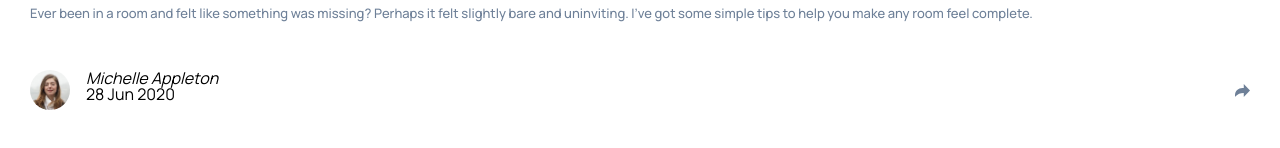
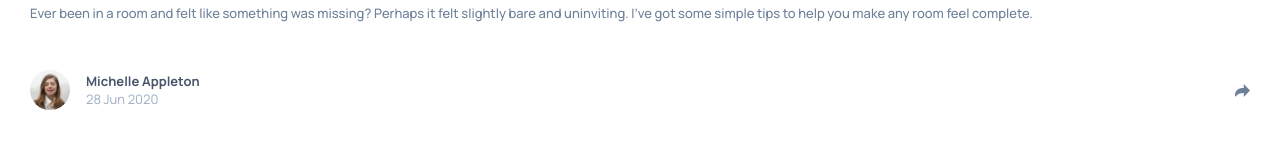
Before and after one commit to irfanoezen/article-preview-component, a plain HTML site: page index.html in a window 1280 px wide. Shown: the part 606-754 px from the top of the page. Drawn offline with Linux system fonts and the light colour scheme.

Commit message:
Style article foot

```diff
--- a/style.css
+++ b/style.css
@@ -158,6 +158,7 @@ li {
 
 .article__author-container {
   display: flex;
+  align-items: center;
   gap: 16px;
 }
 
@@ -165,3 +166,21 @@ li {
   border-radius: 50%;
   width: 40px;
 }
+
+.article__author-name {
+  color: var(--grey-900);
+  font-size: 13px;
+  font-weight: 700;
+  font-style: normal;
+  line-height: 1.4;
+  letter-spacing: 0.12%;
+}
+
+.article__publishing-date {
+  color: var(--grey-400);
+  font-size: 13px;
+  font-weight: 400;
+  font-style: normal;
+  line-height: 1.4;
+  letter-spacing: 0.12%;
+}
```
